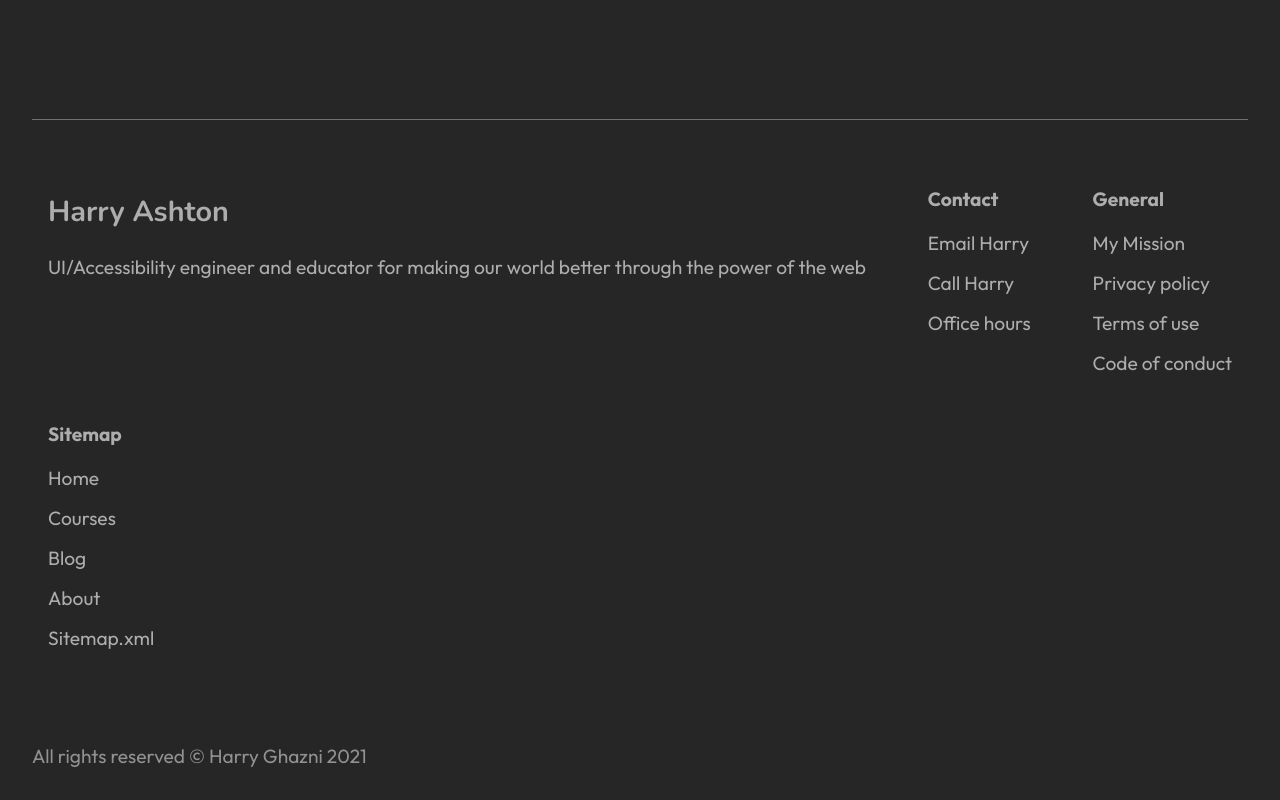
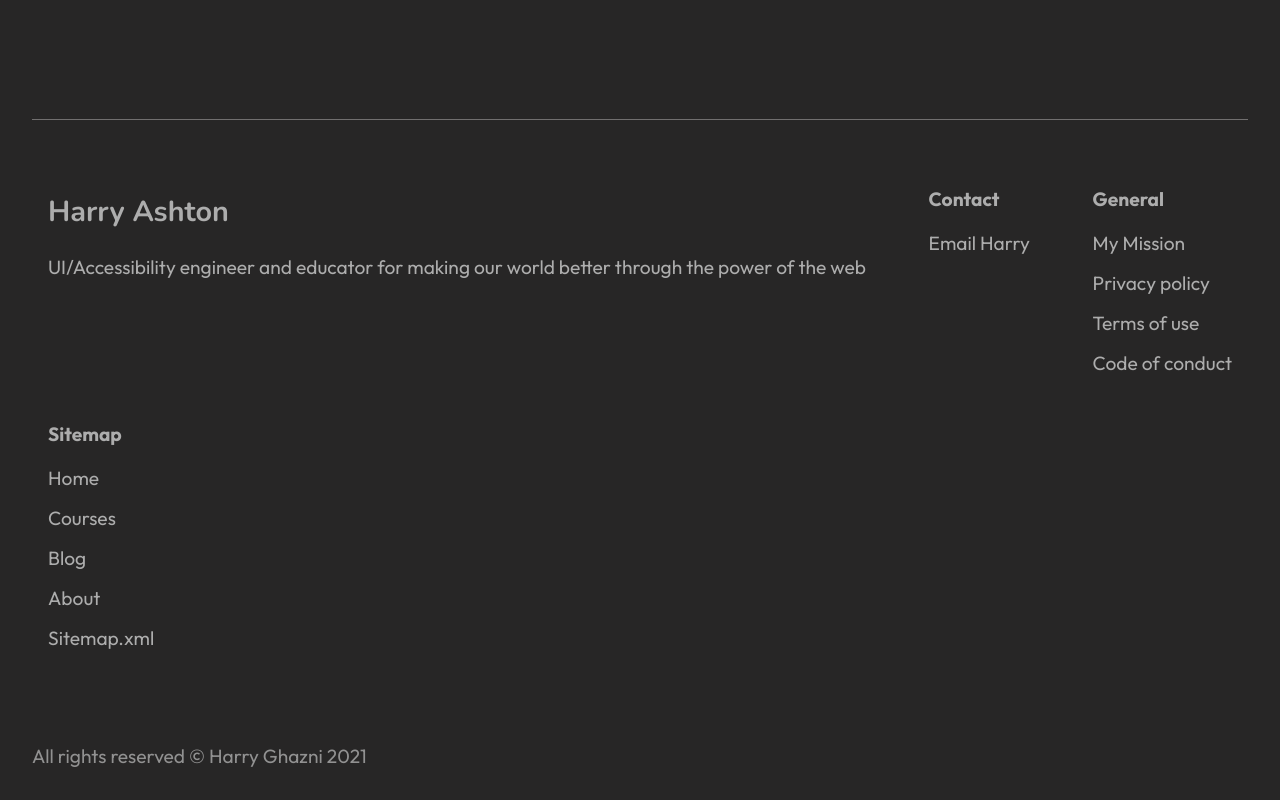
Before and after one commit to thehashton/harry-nextjs-blog, a Next.js app: page / in a window 1280 px wide. Shown: the part 710-1510 px from the top of the page. Built offline with nearby package versions, Linux system fonts and the light colour scheme.

Commit message:
Amends footer links

```diff
--- a/components/Footer/Footer.tsx
+++ b/components/Footer/Footer.tsx
@@ -15,8 +15,8 @@ const Footer = () => {
           <ul className="contact">
             <b>Contact</b>
             <li>Email Harry</li>
-            <li>Call Harry</li>
-            <li>Office hours</li>
+            {/* <li>Call Harry</li> */}
+            {/* <li>Office hours</li> */}
           </ul>
           <ul className="general">
             <b>General</b>
```
